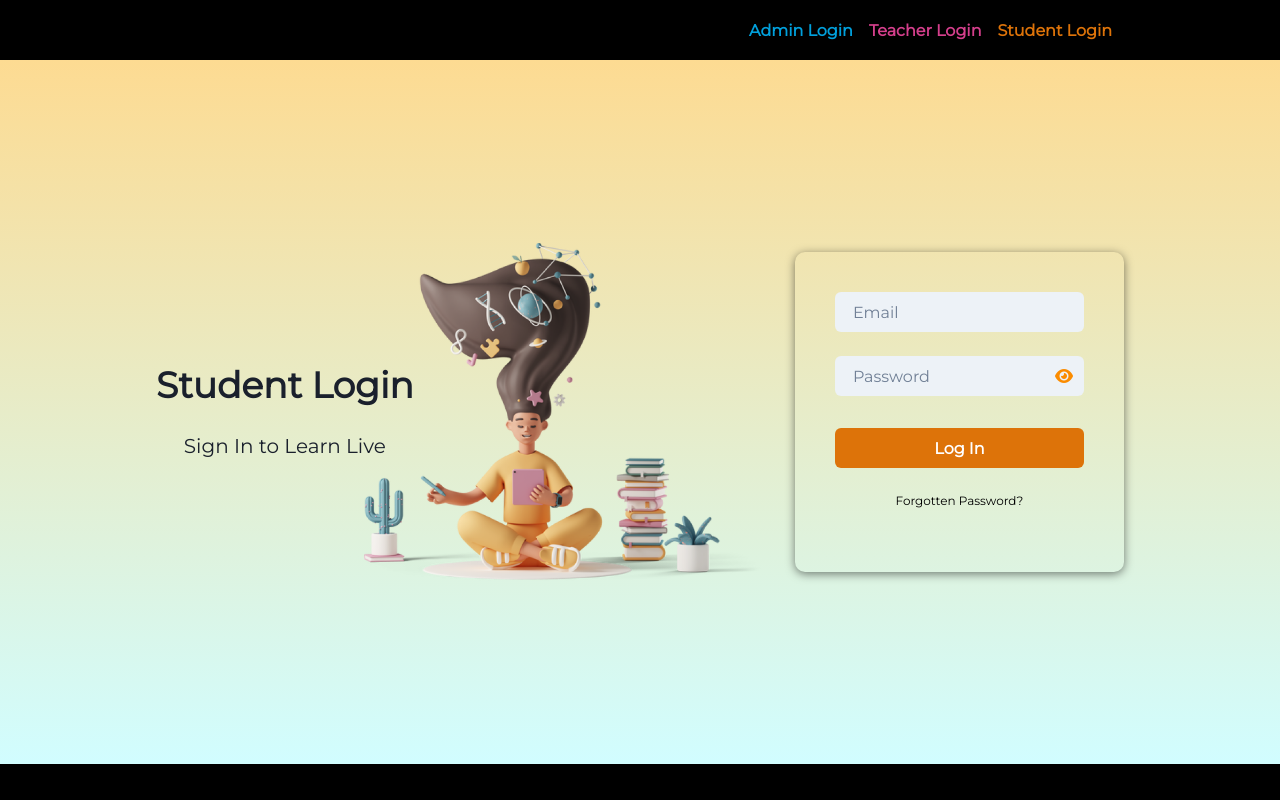
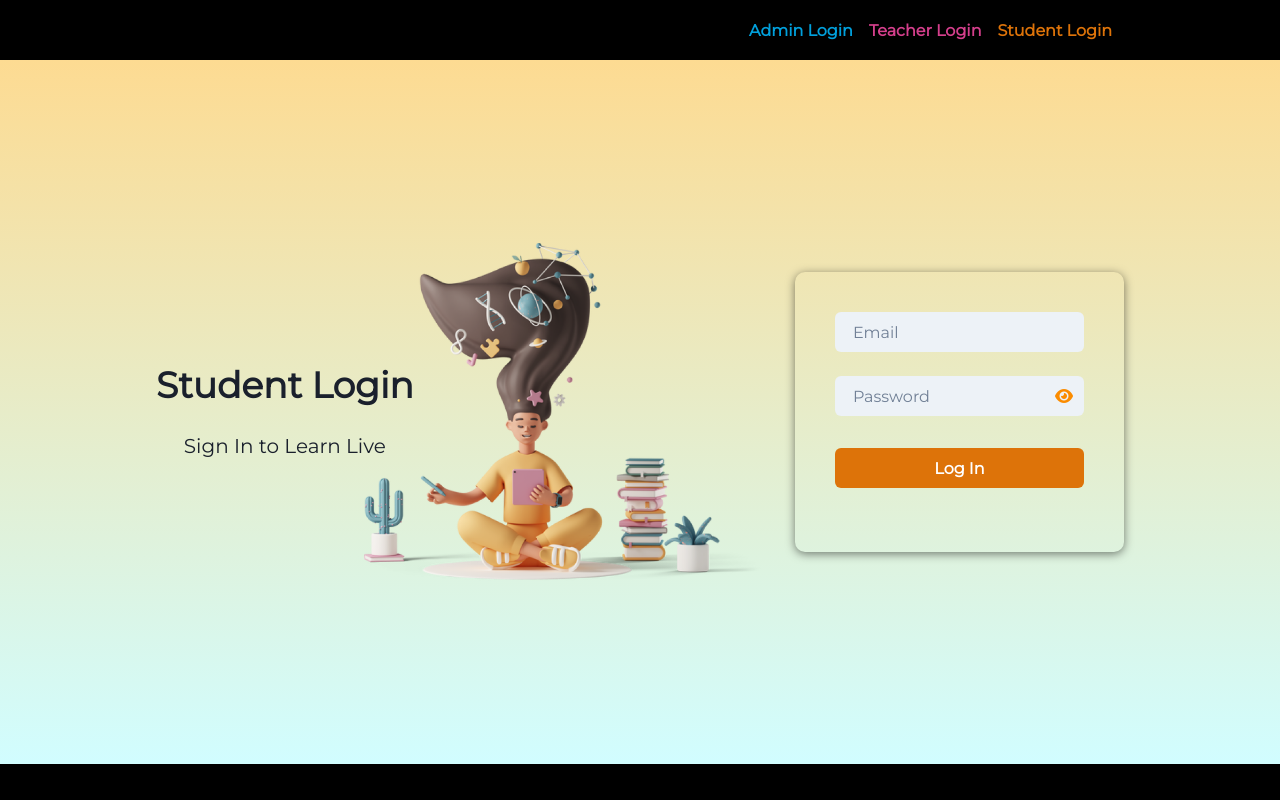
Before and after one commit to aliahmadjan/LearnLive2.0, a React (Create React App) app in the folder frontend/: page / in a window 1280 px wide. Built offline with nearby package versions, Linux system fonts and the light colour scheme; a web font is replaced by a local one.

Commit message:
Some fixes

```diff
--- a/frontend/src/components/AdminLogin.jsx
+++ b/frontend/src/components/AdminLogin.jsx
@@ -126,7 +126,6 @@ const [submitStatus , setSubmitStatus] = useState()
                     </GridItem>
 
                     <GridItem colSpan={2} textAlign="center">
-                         <Text h="5vh" fontSize={'xs'} color="black">Forgotten Password?</Text>
                         <StatusAlert/>
                     </GridItem>
 
--- a/frontend/src/components/StudentLogin.jsx
+++ b/frontend/src/components/StudentLogin.jsx
@@ -124,7 +124,6 @@ const [submitStatus , setSubmitStatus] = useState()
                     </GridItem>
 
                     <GridItem colSpan={2} textAlign="center">
-                         <Text h="5vh" fontSize={'xs'} color="black">Forgotten Password?</Text>
                         <StatusAlert/>
                     </GridItem>
 
--- a/frontend/src/components/TeacherLogin.jsx
+++ b/frontend/src/components/TeacherLogin.jsx
@@ -127,9 +127,9 @@ const TeacherLogin = () => {
                         <Button variant='solid' width="100%" colorScheme='brand1' onClick={LoginTeacher}>Log In</Button>
                     </GridItem>
 
+
                     <GridItem colSpan={2} textAlign="center">
-                         <Text h="5vh" fontSize={'xs'} color="black">Forgotten Password?</Text>
-                        <StatusAlert/>
+                         <StatusAlert/>
                     </GridItem>
 
 
--- a/frontend/src/components/ViewSingleTeacherLeaderboard.jsx
+++ b/frontend/src/components/ViewSingleTeacherLeaderboard.jsx
@@ -7,6 +7,7 @@ import {
   AlertIcon,
   AlertTitle,
   AlertDescription,
+  Button
 } from '@chakra-ui/react'
 
 
```
